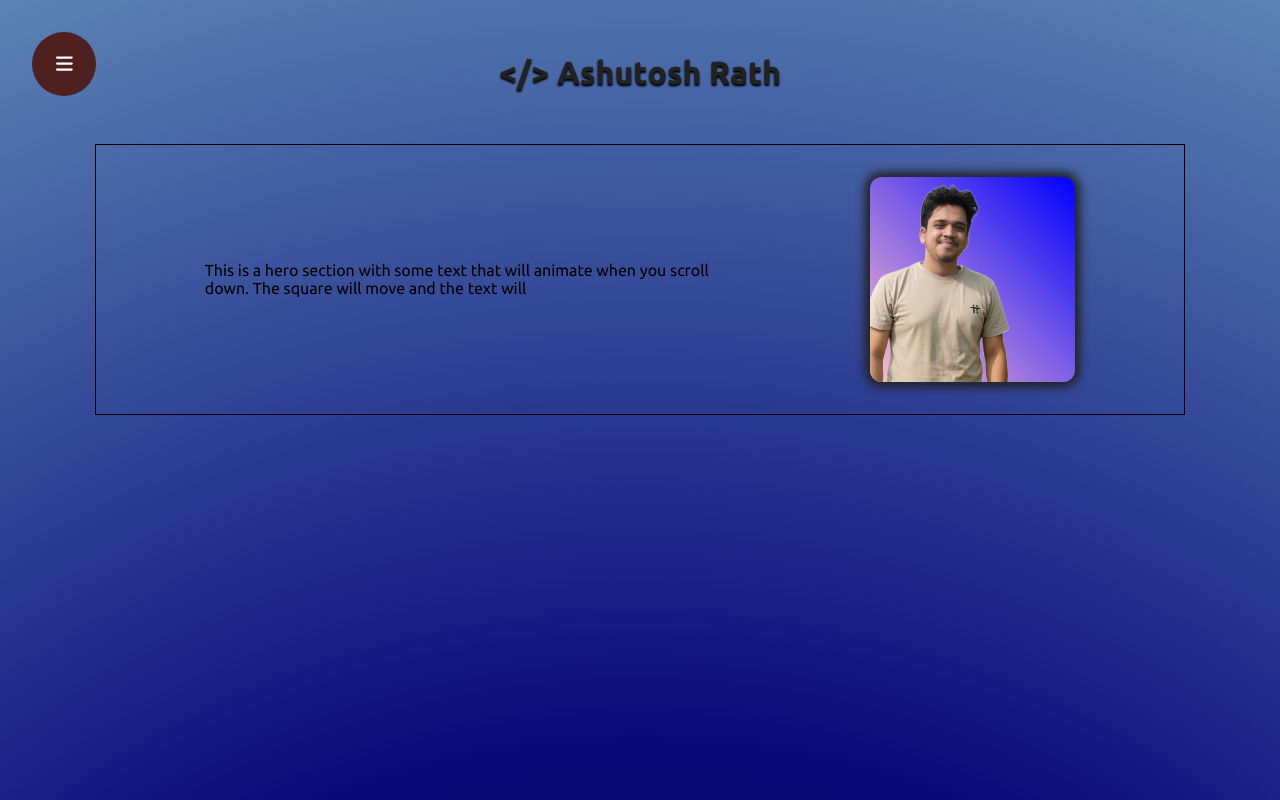
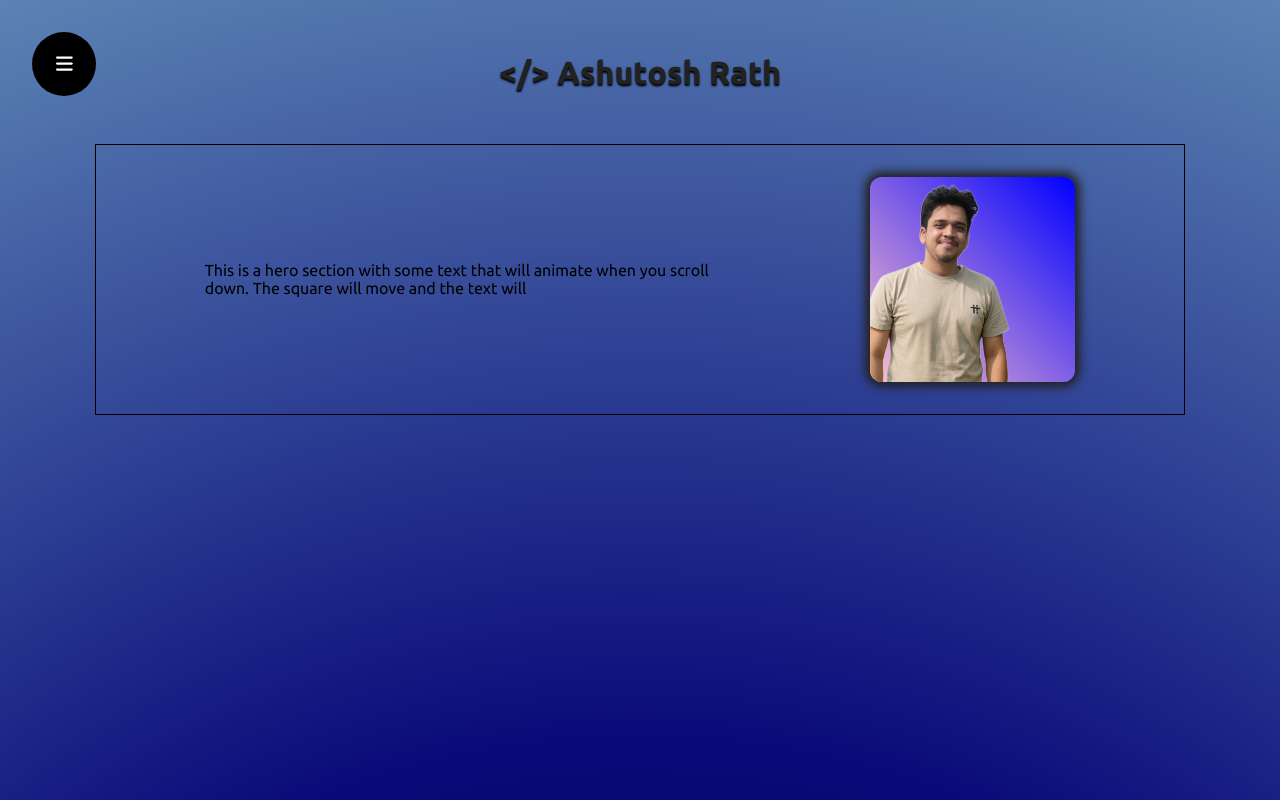
Before and after one commit to AshutoshRath1612/Portfolio, a Next.js app: page / in a window 1280 px wide. Shown: the top 800 px of the page. Built offline with nearby package versions, Linux system fonts and the light colour scheme.

Commit message:
Button colours

```diff
--- a/src/app/components/GiggleButton/GiggleButton.tsx
+++ b/src/app/components/GiggleButton/GiggleButton.tsx
@@ -11,6 +11,7 @@ import { GiggleButtonProps } from "@/app/models/gigglebutton.model";
 const GiggleButton = ({
   text,
   name,
+  name2,
   overlayname,
   isIcon,
   icon,
@@ -24,7 +25,6 @@ const GiggleButton = ({
   useEffect(() => {
     if (isIconAnimated && iconRef.current) {
       animate(iconRef.current, {
-        rotate: [0, 180],
         scale: [1, 1.3, 1],
         duration: 500,
         ease: "easeInOutQuart",
@@ -131,7 +131,7 @@ const GiggleButton = ({
 
   return (
     <button
-      className={`${style.aboutButton} ${style[name]}`}
+      className={`${style.aboutButton} ${style[name]} ${style[name2]}`}
       ref={buttonRef}
       onMouseEnter={handleMouseEnter}
       onMouseMove={handleMouseMove}
--- a/src/app/components/GiggleButton/gigglebutton.module.css
+++ b/src/app/components/GiggleButton/gigglebutton.module.css
@@ -7,7 +7,8 @@
   display: flex;
   height: 10rem;
   border-radius: 50%;
-  background: linear-gradient(to top, #222 0%, #4e2020 0%);
+  /* background: linear-gradient(to top, #222 0%, #4e2020 0%); */
+  background: black;
   color: white;
   font-size: 1.5rem;
   font-weight: bold;
@@ -53,7 +54,6 @@
   bottom: 0px !important;
   font-size: 1.1rem;
   font-weight: normal;
-  background: none;
   border: 1px solid white;
   border-radius: 2rem;
   width: auto;
@@ -77,16 +77,16 @@
   width: 3rem;
   border: 1px solid white;
   background: var(--color-primary-dark);
-  box-shadow: 0px 0px 10px 5px #222222;
+  box-shadow: 0px 0px 8px 1px #222222;
 }
 .circleNav {
   position: fixed;
   top: 2rem;
   left: 2rem;
-  z-index: 10000;
+  z-index: 10;
   width: 4rem;
   height: 4rem;
-  background-color: #333;
+  background-color: black;
   color: white;
   padding: 10px 15px;
   border-radius: 50%;
@@ -99,3 +99,7 @@
   left: 0;
   right: 0;
 }
+.resumeBtn{
+  right: 2rem !important;
+  background-color: black;
+}
--- a/src/app/models/gigglebutton.model.tsx
+++ b/src/app/models/gigglebutton.model.tsx
@@ -3,6 +3,7 @@ import { FontAwesomeIconProps } from "@fortawesome/react-fontawesome";
 export interface GiggleButtonProps {
   text: string;
   name: string;
+  name2:string;
   overlayname: string;
   isIcon: boolean;
   icon?: FontAwesomeIconProps["icon"];
```
